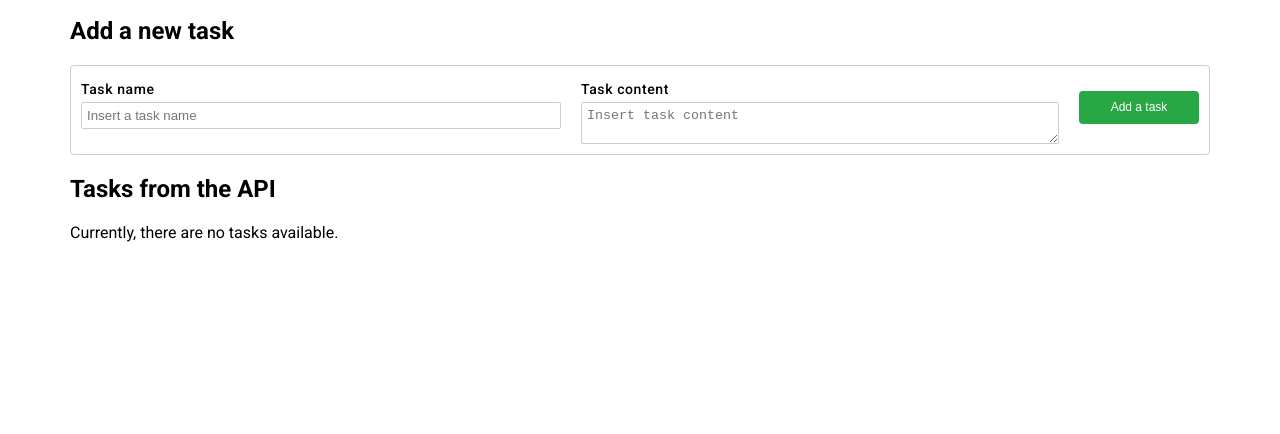
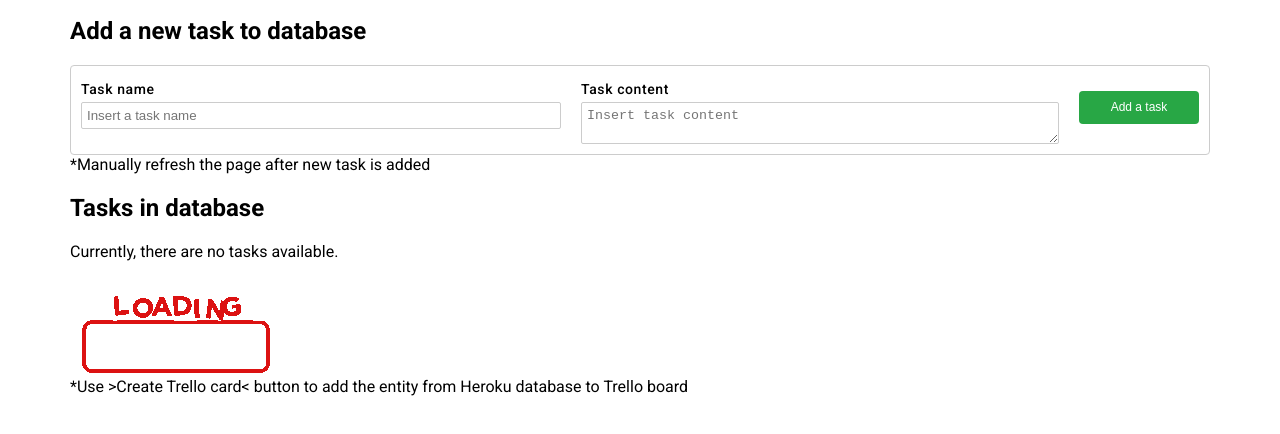
Before and after one commit to SlawomirR/tasks-app_front-end, a plain HTML site: page index.html in a window 1280 px wide. Shown: the part 58-492 px from the top of the page. Drawn offline with Linux system fonts and the light colour scheme; no server answers.

Commit message:
Added loading spinner; updated URL address

```diff
--- a/index.html
+++ b/index.html
@@ -1,23 +1,32 @@
+<!DOCTYPE html>
 <html lang="en">
 <head>
   <meta charset="UTF-8">
-  <meta name="viewport" content="width=device-width, user-scalable=no, initial-scale=1.0, maximum-scale=1.0, minimum-scale=1.0">
+  <meta name="viewport"
+        content="width=device-width, user-scalable=no, initial-scale=1.0, maximum-scale=1.0, minimum-scale=1.0">
   <meta http-equiv="X-UA-Compatible" content="ie=edge">
   <title>Simple front-end for Tasks application</title>
   <link rel="stylesheet" href="style.css">
-  <link href="https://fonts.googleapis.com/css?family=Roboto:400,400i,500,500i,700,700i&subset=latin-ext" rel="stylesheet">
+  <link
+      href="https://fonts.googleapis.com/css?family=Roboto:400,400i,500,500i,700,700i&subset=latin-ext"
+      rel="stylesheet">
+  <style type="text/css" media="screen">
+    #spinner {
+      position: center;
+    }
+  </style>
 </head>
 <body>
 <h1 class="kodilla-heading kodilla-heading--main">Test CRUD operations available in my Tasks App</h1>
 
 <main class="crud container">
   <section class="datatable">
-    <h2>Add a new task</h2>
+    <h2>Add a new task to database</h2>
     <form
-            class="datatable__row datatable__row--add"
-            method="POST"
-            action="https://tasks-app-slawomirr-github.herokuapp.com/v1/tasks"
-            data-task-add-form
+        class="datatable__row datatable__row--add"
+        method="POST"
+        action="https://tasks-app-slawomirr.herokuapp.com/v1/tasks"
+        data-task-add-form
     >
       <fieldset class="datatable__row-section datatable__row-section--input-section">
         <label class="datatable__input-label">
@@ -37,10 +46,16 @@
         <button type="submit" data-task-add-button class="datatable__button">Add a task</button>
       </fieldset>
     </form>
+    <div>*Manually refresh the page after new task is added</div>
   </section>
   <section class="datatable">
-    <h2>Tasks from the API</h2>
+    <h2>Tasks in database</h2>
     <div class="datatable__tasks-container" data-tasks-container></div>
+    <div id="spinner" style="display: none">
+      <img id="img-spinner" src="spinner.gif" alt="Loading (up to 1 minutes) ..."/>
+    </div>
+    <div>*Use >Create Trello card< button to add the entity from Heroku database to Trello board
+    </div>
   </section>
 </main>
 
@@ -72,13 +87,13 @@
 
       <fieldset class="datatable__row-section datatable__row-section--trello-section">
         <select class="datatable__select" name="board-name" data-board-name-select>
-          <option disabled selected>--- select an board ---</option>
+          <option disabled selected>--- select a board ---</option>
         </select>
         <select class="datatable__select" name="list-name" data-list-name-select>
           <option disabled selected>--- select a list ---</option>
         </select>
         <button type="button" data-trello-card-creation-trigger class="datatable__button datatable__button--card-creation">
-          Create a card
+          Create Trello card
         </button>
       </fieldset>
     </div>
--- a/script.js
+++ b/script.js
@@ -1,14 +1,19 @@
 $(document).ready(function() {
-    const basicUrl = 'https://tasks-app-slawomirr-github.herokuapp.com';
+    const basicUrl = 'https://tasks-app-slawomirr.herokuapp.com';
     const apiRoot = basicUrl + '/v1/';
     const trelloApiRoot = basicUrl + '/v1/trello/';
-    const datatableRowTemplate = $('[data-datatable-row-template]').children()[0];
+    const datatableRowTemplate = $(
+        '[data-datatable-row-template]').children()[0];
     const $tasksContainer = $('[data-tasks-container]');
 
     var availableBoards = {};
     var availableTasks = {};
 
     // init
+
+    let $spinner = $('#spinner');
+
+    $spinner.show();
 
     getAllTasks();
 
@@ -21,6 +26,7 @@ $(document).ready(function() {
             contentType: 'application/json',
             success: function (boards) {
                 callback(callbackArgs, boards);
+                $spinner.hide();
             }
         });
     }
```
Also changed, not shown: spinner.gif (added), 1 other file.
